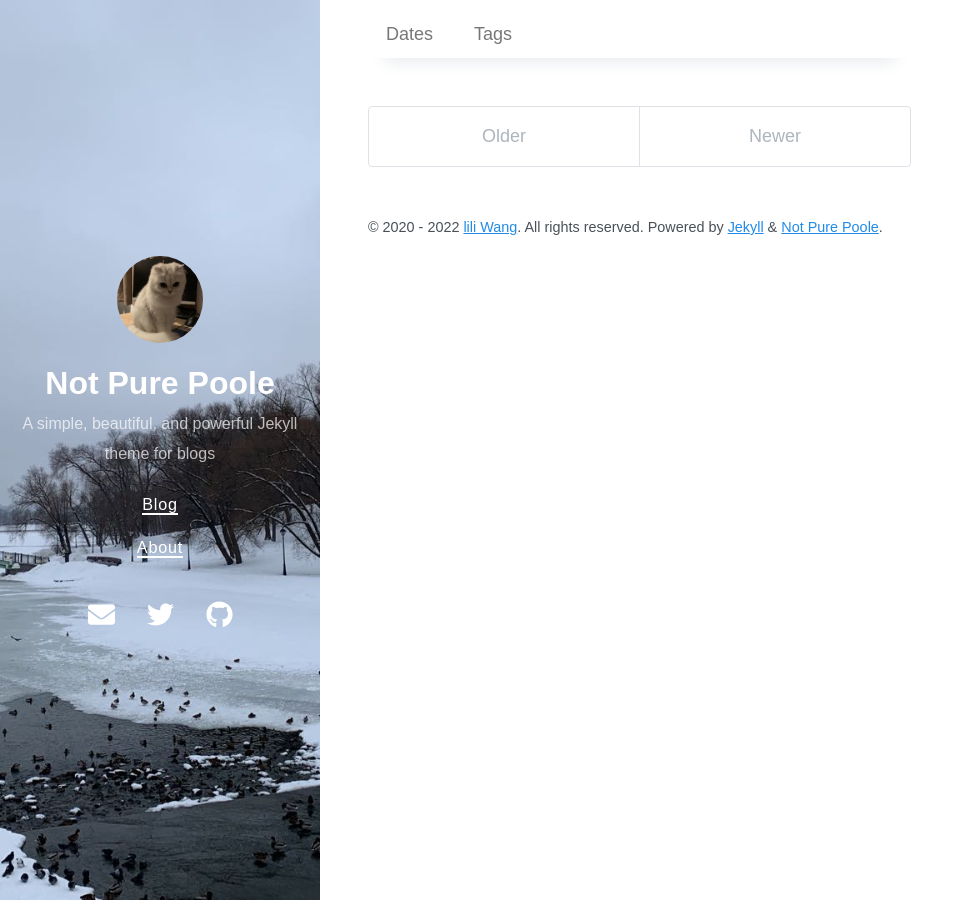
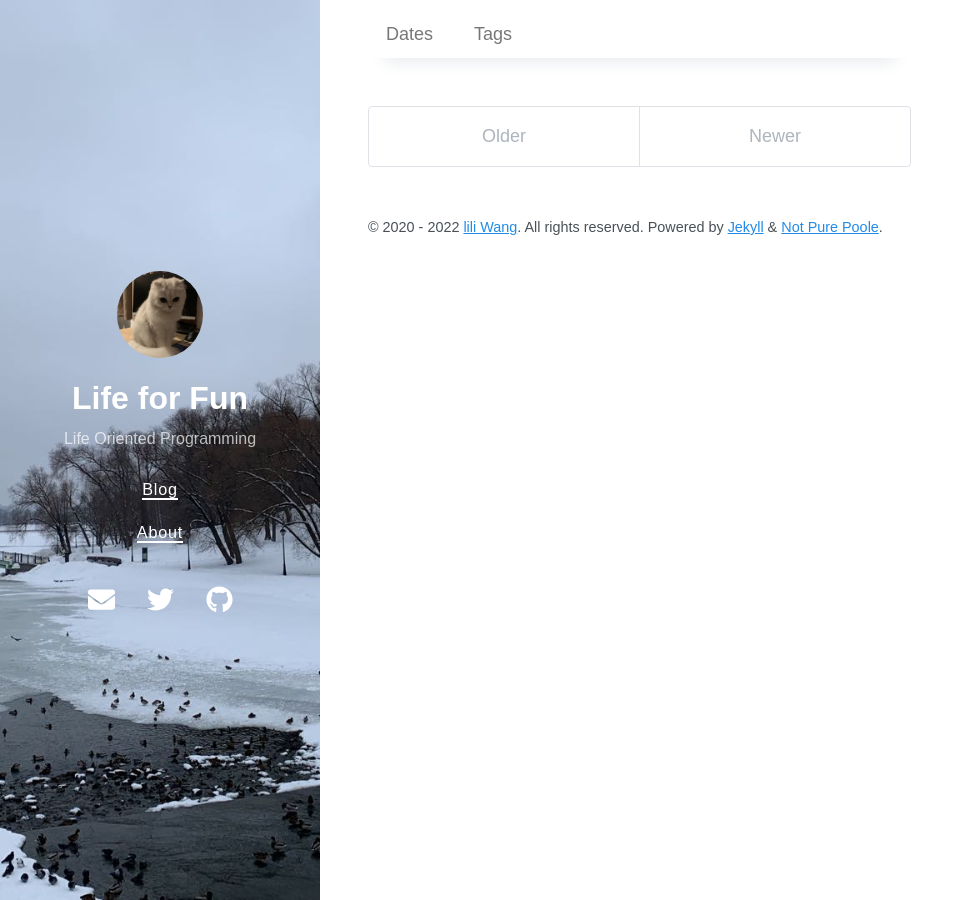
Before and after one commit to Calcite404/Calcite404.github.io, a Jekyll site: the page built from index.md, in a window 1280 px wide. Shown: the whole page, without its empty margins (0-974 px from the left). Built offline with Jekyll 4.4.1, drawn with Linux system fonts in a browser that asks for light colours; nearby versions of some CDN libraries; our own code applies the rules of GitHub Pages for plain Markdown files; the list of posts is cut into pages by our own code.

Commit message:
Update _config.yml

```diff
--- a/_config.yml
+++ b/_config.yml
@@ -1,6 +1,6 @@
 # Setup
-title: Not Pure Poole
-description: A simple, beautiful, and powerful Jekyll theme for blogs
+title: Life for Fun
+description: Life Oriented Programming
 url: https://calcite404.github.io/
 avatar: /avatar.jpeg
 paginate: 5
```
